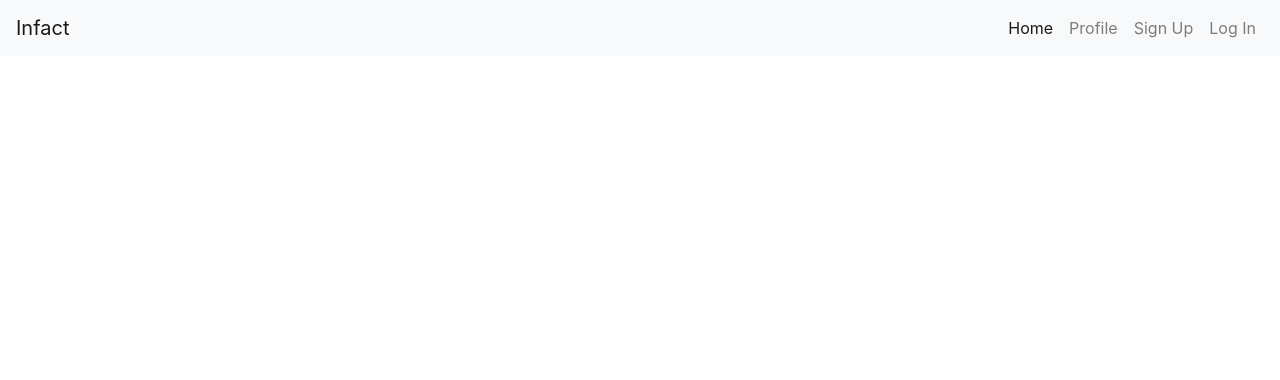
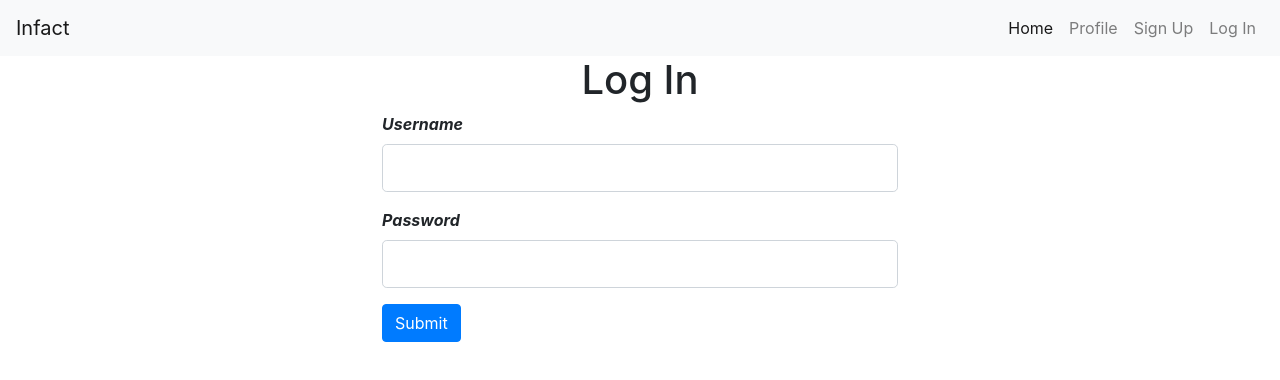
Before and after one commit to DreissenZulu/Project-3, a React (Create React App) app: page /login in a window 1280 px wide. Shown: the top 380 px of the page. Built offline with nearby package versions, Linux system fonts and the light colour scheme.

Commit message:
Login page populated with similar code to sign up page

```diff
--- a/src/pages/LogIn.js
+++ b/src/pages/LogIn.js
@@ -1,9 +1,65 @@
-import React from 'react';
+import React, {useState} from 'react';
+
+let warning = 0;
 
 function LogIn() {
+    const [formInput, setFormInput] = useState({
+        username: "",
+        password: ""
+    })
+
+    const [formState, setFormState] = useState({
+        formValidStyle: "none"
+    })
+
+    function handleFormSubmit(event) {
+        event.preventDefault();
+        let confirmInput = Object.values(formInput).filter(value => { return value !== "" })
+        if (confirmInput.length === 2) {
+            console.log("All areas filled!")
+        } else {
+            clearTimeout(warning);
+            setFormState({ ...formState, formValidStyle: "block" })
+            warning = setTimeout(() => {
+                setFormState({ ...formState, formValidStyle: "none" })
+            }, 3000)
+        }
+    }
+
+    function handleInputChange(event) {
+        switch (event.target.id) {
+            case ("user"):
+                setFormInput({ ...formInput, username: event.target.value })
+                break;
+            case ("password"):
+                setFormInput({ ...formInput, password: event.target.value })
+                break;
+            default:
+                break;
+        }
+    }
+
     return (
-        <div>
-
+        <div className="content row">
+            <div className="container col-xl-5 col-lg-6 col-md-8 col-sm-10">
+                <h1 className="text-center">Log In</h1>
+                <form onSubmit={handleFormSubmit}>
+                    <div className="form-group">
+                        <label><i><strong> Username</strong></i></label>
+                        <input className="form-control form-control-lg" id="user" onChange={handleInputChange} />
+                    </div>
+                    <div className="form-group">
+                        <label htmlFor="exampleInputPassword1"><i><strong> Password</strong></i></label>
+                        <input type="password" className="form-control form-control-lg" id="password" onChange={handleInputChange} />
+                    </div>
+                    <div className="button">
+                        <button className="btn btn-primary" style={{ marginBottom: "10px" }} id="logIntoAccount">Submit</button>
+                    </div>
+                </form>
+                <div className="alert alert-danger" id="alertFailed" style={{ display: formState.formValidStyle }}>
+                    Please fill in missing information!
+                </div>
+            </div>
         </div>
     )
 
```
